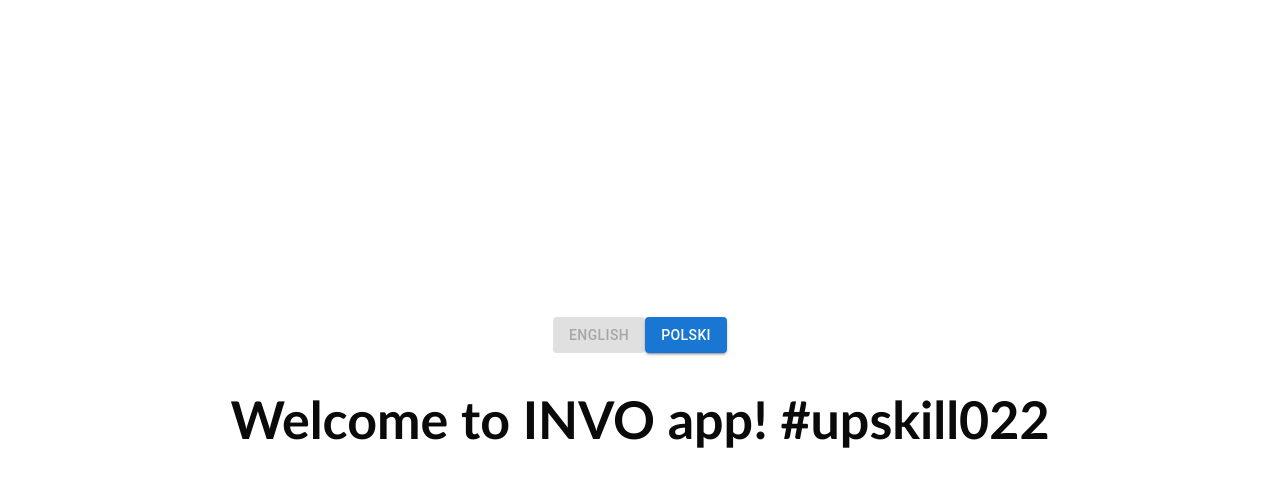
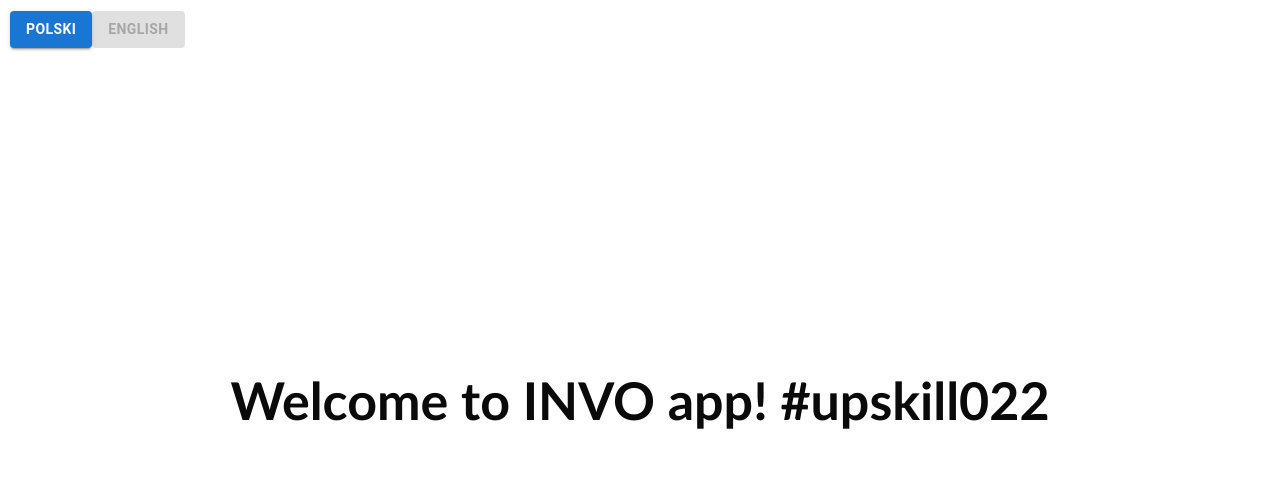
Before and after one commit to shcodenick/ups22, a React (Create React App) app: page / in a window 1280 px wide. Shown: the top 486 px of the page. Built offline with nearby package versions, Linux system fonts and the light colour scheme.

Commit message:
refactor after code review

```diff
--- a/src/App.css
+++ b/src/App.css
@@ -1,16 +1,5 @@
 .App {
   text-align: center;
-}
-
-.App-logo {
-  height: 40vmin;
-  pointer-events: none;
-}
-
-@media (prefers-reduced-motion: no-preference) {
-  .App-logo {
-    animation: App-logo-spin infinite 20s linear;
-  }
 }
 
 body { font-family:'Gill Sans', 'Gill Sans MT', Calibri, 'Trebuchet MS', sans-serif}
@@ -29,12 +18,3 @@
 .App-link {
   color: #294dec;
 }
-
-@keyframes App-logo-spin {
-  from {
-    transform: rotate(0deg);
-  }
-  to {
-    transform: rotate(360deg);
-  }
-}
--- a/src/App.tsx
+++ b/src/App.tsx
@@ -1,14 +1,6 @@
-import React from 'react';
 import './App.css';
 import { useTranslation } from 'react-i18next';
-import Button from '@mui/material/Button';
-
-
-const lngs = {
-  en: { nativeName: 'English' },
-  pl: { nativeName: 'Polski' }
-};
-type LangKey = keyof typeof lngs;
+import LangSwitcher from './components/LangSwitcher'
 
 
 function App() {
@@ -16,14 +8,8 @@
   return (
     <div className="App">
       <header className="App-header">
-        <div>
-          {Object.keys(lngs).map((lng) => (
-            <Button variant="contained" key={lng} onClick={() => i18n.changeLanguage(lng)} disabled={i18n.resolvedLanguage === lng}>{ lngs[lng as LangKey].nativeName }</Button>
-          ))}
-        </div>
-        <h1>
-          {t('welcome')}
-        </h1>
+        <LangSwitcher />
+        <h1>{t('welcome')}</h1>
       </header>
     </div>
   );
--- /dev/null
+++ b/src/components/LangSwitcher.tsx
@@ -0,0 +1,29 @@
+import Button from '@mui/material/Button';
+import styled from '@emotion/styled'
+import { useTranslation } from 'react-i18next';
+
+const lngs: string[] = ['pl', 'en']
+type LangKey = keyof typeof lngs;
+
+const Switcher = styled.div`
+  position: fixed;
+  left: 10px;
+  top: 10px;
+`
+
+const LangSwitcher = () => {
+  const { t, i18n } = useTranslation()
+
+  return (
+    <Switcher>
+      {lngs.map((lng, i) => (
+        <Button sx={{fontWeight: 'bold'}} variant="contained" key={lng} onClick={() => i18n.changeLanguage(lng)} disabled={i18n.resolvedLanguage === lng}>
+          {t(lng)}
+        </Button>
+      ))}
+    </Switcher>
+  );
+};
+
+
+export default LangSwitcher;
--- a/src/index.tsx
+++ b/src/index.tsx
@@ -4,7 +4,7 @@
 import App from './App';
 import reportWebVitals from './reportWebVitals';
 
-import './i18n'
+import './utils/i18n'
 
 
 const root = ReactDOM.createRoot(
--- /dev/null
+++ b/src/translations/en.ts
@@ -0,0 +1,8 @@
+import { shared } from './shared'
+
+export const en = {
+    translation: {
+        welcome: 'Welcome to INVO app! #upskill022',
+        ...shared
+    }
+}
--- /dev/null
+++ b/src/translations/pl.ts
@@ -0,0 +1,8 @@
+import { shared } from './shared'
+
+export const pl = {
+    translation: {
+        welcome: 'Witaj w appce INVO! #upskill022',
+        ...shared
+    }
+}
--- /dev/null
+++ b/src/translations/shared.ts
@@ -0,0 +1,4 @@
+export const shared = {
+    'en': 'English',
+    'pl': 'Polski'
+}
--- a/src/i18n.js
+++ b/src/utils/i18n.ts
@@ -1,6 +1,9 @@
 import i18next from 'i18next'
 import { initReactI18next } from "react-i18next"
 import LanguageDetector from 'i18next-browser-languagedetector'
+
+import { en } from '../translations/en';
+import { pl } from '../translations/pl';
 
 i18next
 .use(initReactI18next)
@@ -8,15 +11,7 @@
 .init({
     fallbackLng: "en",
     resources: {
-        en: {
-            translation: {
-                welcome: 'Welcome to INVO app! #upskill022'
-            }
-        },
-        pl: {
-            translation: {
-                welcome: 'Witaj w appce INVO! #upskill022'
-            }
-        }
+        en,
+        pl
     }
 })
```
Also changed, not shown: public/logo192.png (deleted), public/logo512.png (deleted).
